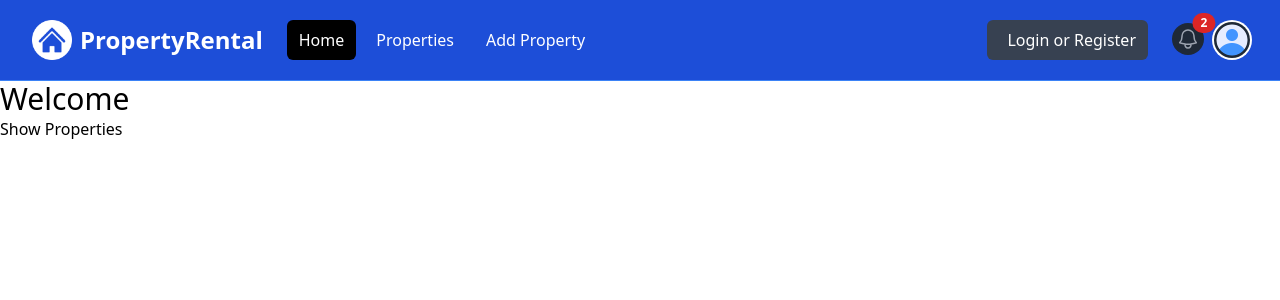
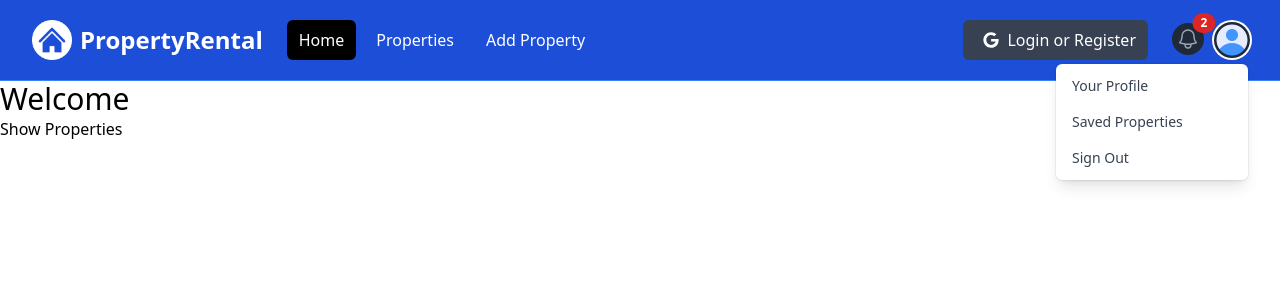
Before and after one commit to Megagig/property-rental, a Next.js app: page / in a window 1280 px wide. Both pictures are taken after a click on the button "Open user menu". Shown: the top 300 px of the page. Built offline with nearby package versions, Linux system fonts and the light colour scheme.

Commit message:
Add useState hook to handle our state

```diff
--- a/components/Navbar.jsx
+++ b/components/Navbar.jsx
@@ -1,9 +1,14 @@
+'use client';
+import { useState } from 'react';
 import Image from 'next/image';
 import Link from 'next/link';
 import logo from '@/assets/images/logo-white.png';
 import profileDefault from '@/assets/images/profile.png';
+import { FaGoogle } from 'react-icons/fa';
 
 const Navbar = () => {
+  const [isMobileMenuOpen, setisMobileMenuOpen] = useState(false);
+  const [isProfileMenuOpen, setisProfileMenuOpen] = useState(false);
   return (
     <nav className="bg-blue-700 border-b border-blue-500">
       <div className="mx-auto max-w-7xl px-2 sm:px-6 lg:px-8">
@@ -16,6 +21,7 @@
               className="relative inline-flex items-center justify-center rounded-md p-2 text-gray-400 hover:bg-gray-700 hover:text-white focus:outline-none focus:ring-2 focus:ring-inset focus:ring-white"
               aria-controls="mobile-menu"
               aria-expanded="false"
+              onClick={() => setisMobileMenuOpen((prev) => !prev)}
             >
               <span className="absolute -inset-0.5"></span>
               <span className="sr-only">Open main menu</span>
@@ -75,6 +81,7 @@
             <div className="flex items-center">
               <button className="flex items-center text-white bg-gray-700 hover:bg-gray-900 hover:text-white rounded-md px-3 py-2">
                 <i className="fa-brands fa-google text-white mr-2"></i>
+                <FaGoogle className="text-white mr-2" />
                 <span>Login or Register</span>
               </button>
             </div>
@@ -118,6 +125,7 @@
                   id="user-menu-button"
                   aria-expanded="false"
                   aria-haspopup="true"
+                  onClick={() => setisProfileMenuOpen((prev) => !prev)}
                 >
                   <span className="absolute -inset-1.5"></span>
                   <span className="sr-only">Open user menu</span>
@@ -130,9 +138,10 @@
               </div>
 
               {/* <!-- Profile dropdown --> */}
+              {isProfileMenuOpen && (
                 <div
                   id="user-menu"
-                className="hidden absolute right-0 z-10 mt-2 w-48 origin-top-right rounded-md bg-white py-1 shadow-lg ring-1 ring-black ring-opacity-5 focus:outline-none"
+                  className=" absolute right-0 z-10 mt-2 w-48 origin-top-right rounded-md bg-white py-1 shadow-lg ring-1 ring-black ring-opacity-5 focus:outline-none"
                   role="menu"
                   aria-orientation="vertical"
                   aria-labelledby="user-menu-button"
@@ -165,13 +174,15 @@
                     Sign Out
                   </button>
                 </div>
+              )}
             </div>
           </div>
         </div>
       </div>
 
       {/* <!-- Mobile menu, show/hide based on menu state. --> */}
-      <div className="hidden" id="mobile-menu">
+      {isMobileMenuOpen && (
+        <div id="mobile-menu">
           <div className="space-y-1 px-2 pb-3 pt-2">
             <Link
               href="/"
@@ -192,11 +203,12 @@
               Add Property
             </Link>
             <button className="flex items-center text-white bg-gray-700 hover:bg-gray-900 hover:text-white rounded-md px-3 py-2 my-4">
-            <i className="fa-brands fa-google mr-2"></i>
+              <FaGoogle className="text-white mr-2" />
               <span>Login or Register</span>
             </button>
           </div>
         </div>
+      )}
     </nav>
   );
 };
```
Lines whose indentation alone changed are shown as unchanged.
